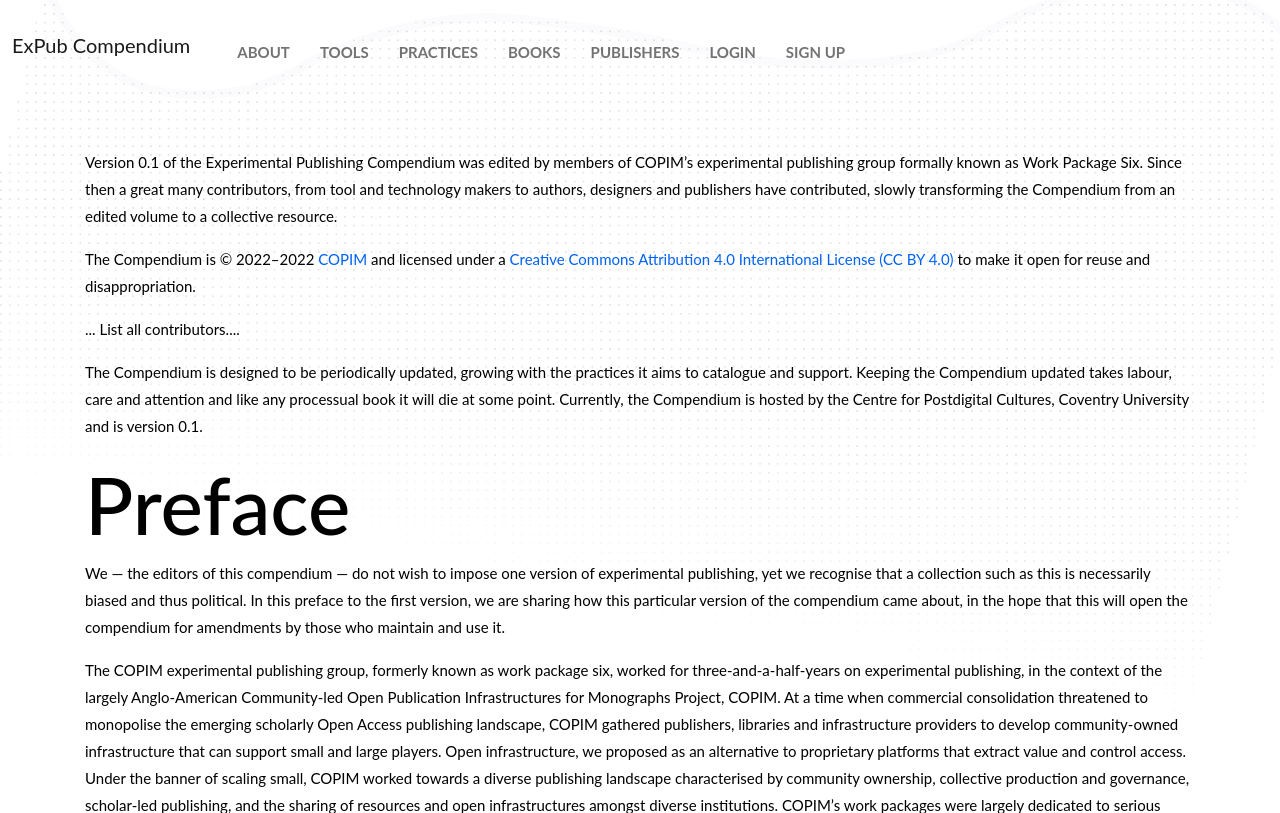
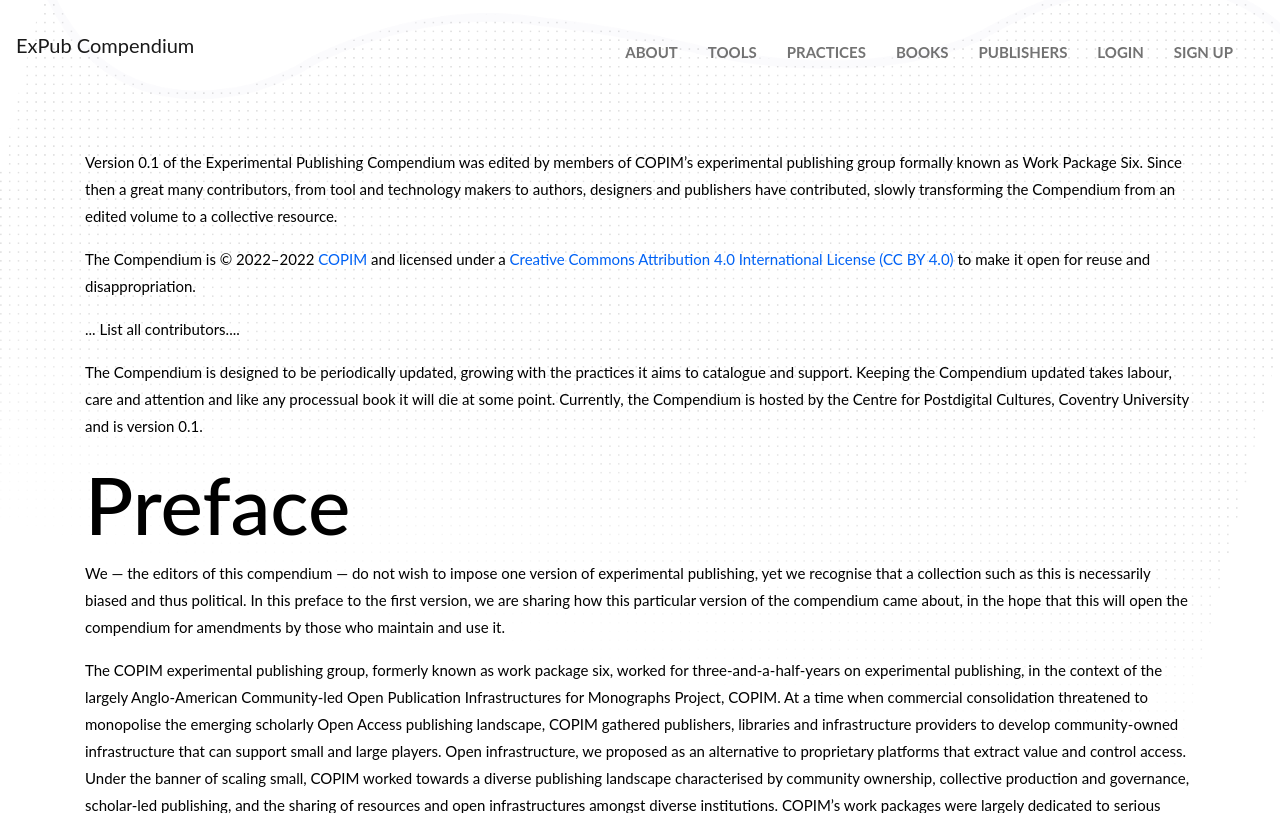
Before and after one commit to COPIM/expub_compendium, a Flask app: page /about in a window 1280 px wide. Shown: the top 813 px of the page. Run offline with Flask 2, Linux system fonts and the light colour scheme; some libraries are stand-ins or nearby versions.

Commit message:
styling changes to navbar

```diff
--- a/web/app/static/styles/custom.css
+++ b/web/app/static/styles/custom.css
@@ -61,6 +61,19 @@ h6 {
   color: #000;
   font-family: Lato, sans-serif;
   line-height: 1.2
+}
+
+.navbar {
+  position: relative;
+  display: -ms-flexbox;
+  display: flex;
+  -ms-flex-wrap: wrap;
+  flex-wrap: wrap;
+  -ms-flex-align: center;
+  align-items: center;
+  -ms-flex-pack: justify;
+  justify-content: space-between;
+  padding: 0.5rem 1rem;
 }
 
 h1,
--- a/web/app/templates/base.html
+++ b/web/app/templates/base.html
@@ -33,13 +33,12 @@
     <header>
       <!-- Fixed navbar -->
       <nav class="navbar navbar-expand-md navbar-light sticky-top">
-        <div class="container-fluid">
           <a class="navbar-brand" href="{{ url_for('main.index')}}">ExPub Compendium</a>
           <button class="navbar-toggler" type="button" data-bs-toggle="collapse" data-bs-target="#navbarSupportedContent" aria-controls="navbarSupportedContent" aria-expanded="false" aria-label="Toggle navigation">
               <span class="navbar-toggler-icon"></span>
           </button>
           <div class="collapse navbar-collapse" id="navbarSupportedContent">
-            <ul class="navbar-nav">
+            <ul class="navbar-nav ms-auto">
               <li class="nav-item">
                   <a href="{{ url_for('main.about') }}" class="nav-link">
                       About
@@ -100,7 +99,6 @@
             {% endif %}
             </ul>
           </div>
-        </div>
     </nav>
     </header>
 
```
